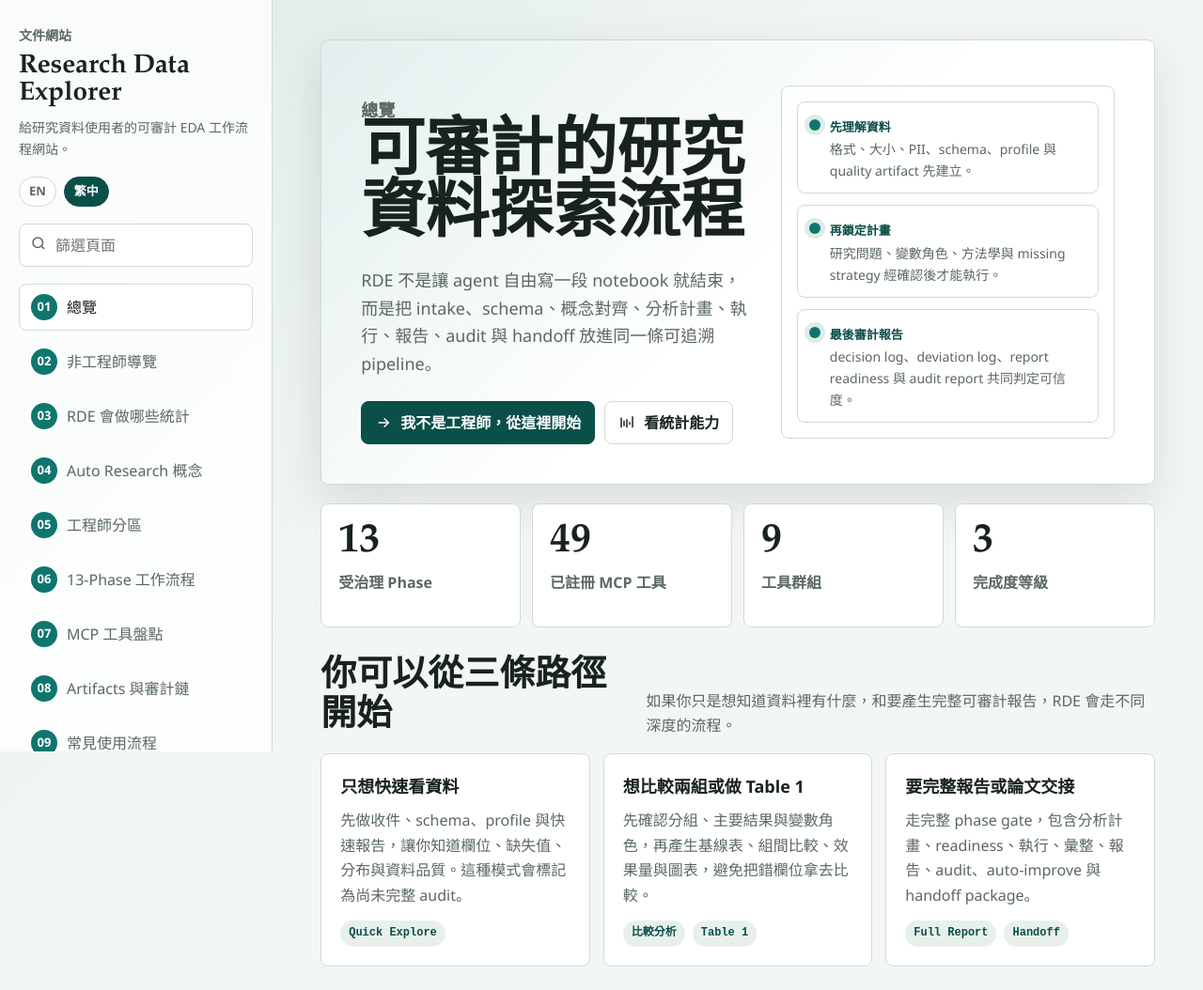
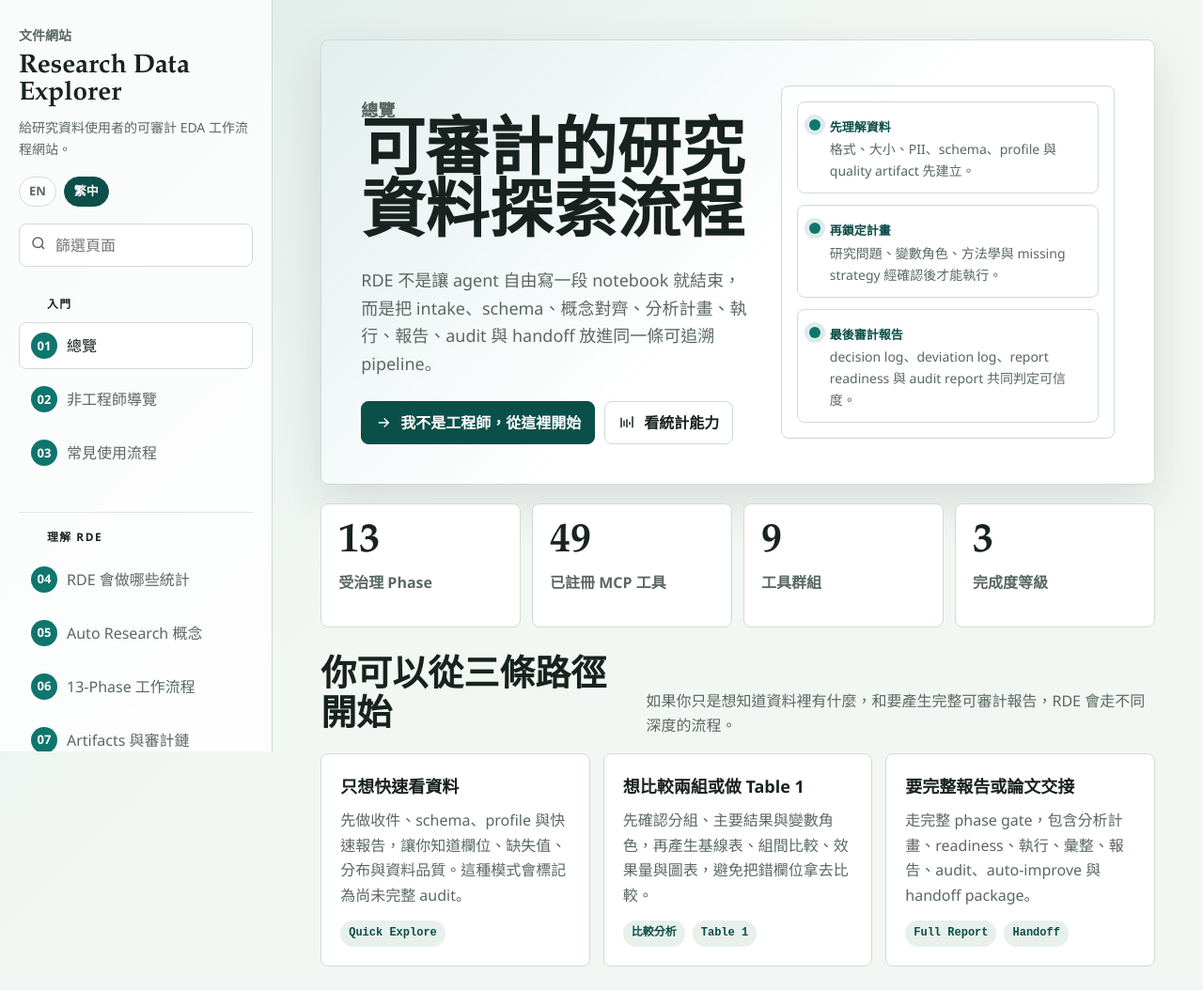
Before and after one commit to u9401066/research-data-explorer, a plain HTML site: page docs/index.html in a window 1280 px wide. Shown: the top 1054 px of the page at 94% size. Drawn offline with Linux system fonts and the light colour scheme.

Commit message:
Group documentation sidebar navigation

```diff
--- a/docs/index.html
+++ b/docs/index.html
@@ -746,6 +746,41 @@
       }
     }
 
+    .nav-group {
+      display: grid;
+      gap: 7px;
+      margin: 12px 0 18px;
+    }
+
+    .nav-group + .nav-group {
+      border-top: 1px solid rgba(36, 74, 71, .12);
+      padding-top: 16px;
+    }
+
+    .nav-group-title {
+      display: flex;
+      align-items: center;
+      gap: 8px;
+      color: var(--accent-2);
+      font-size: .74rem;
+      font-weight: 950;
+      letter-spacing: .13em;
+      text-transform: uppercase;
+      margin: 0 0 3px 4px;
+    }
+
+    .nav-group-title::before {
+      content: "";
+      width: 18px;
+      height: 2px;
+      border-radius: 999px;
+      background: linear-gradient(90deg, var(--accent), var(--accent-2));
+    }
+
+    .nav-group a {
+      margin: 0;
+    }
+
     .flow-gallery {
       display: grid;
       grid-template-columns: repeat(auto-fit, minmax(320px, 1fr));
@@ -2408,31 +2443,66 @@ python3 -m rde</pre>
       ["audit_tools.py", 5, "run_audit, auto_improve, export_final_report, export_handoff, verify_audit_trail"]
     ];
 
-    const navData = {
+    const navSections = {
       zh: [
+        {
+          title: "入門",
+          items: [
             ["overview", "總覽", "總覽 產品定位 overview rde eda"],
             ["plain-guide", "非工程師導覽", "非工程師 使用者 白話 說明 資料分析 報告"],
+            ["flows", "常見使用流程", "快速探索 完整報告 規劃 組間比較 table one auto research 進階模型 handoff dashboard log"]
+          ]
+        },
+        {
+          title: "理解 RDE",
+          items: [
             ["statistics", "RDE 會做哪些統計", "統計 方法 table one t test mann whitney anova kruskal chi square fisher regression roc survival propensity"],
             ["autoresearch", "Auto Research 概念", "auto research autoresearch branch 探索 分支 假設 自動研究"],
+            ["workflow", "13-Phase 工作流程", "流程 phase workflow 13"],
+            ["artifacts", "Artifacts 與審計鏈", "artifact audit decision deviation log"]
+          ]
+        },
+        {
+          title: "工程與部署",
+          items: [
+            ["tools", "MCP 工具盤點", "工具 mcp tools phase"],
             ["engineer", "工程師分區", "工程師 架構 設計 程式碼 校準 真實 code manifest verified DDD harness"],
-        ["workflow", "13-Phase 工作流程", "流程 phase workflow 13"],
-        ["tools", "MCP 工具盤點", "工具 mcp tools phase"],
-        ["artifacts", "Artifacts 與審計鏈", "artifact audit decision deviation log"],
-        ["flows", "常見使用流程", "快速探索 完整報告 規劃 組間比較 table one auto research 進階模型 handoff dashboard log"],
             ["setup", "VSIX / Codex 啟動", "vsix codex copilot docker automl setup"]
+          ]
+        }
       ],
       en: [
+        {
+          title: "Start Here",
+          items: [
             ["overview", "Overview", "overview positioning rde eda"],
             ["plain-guide", "Plain-Language Guide", "non engineer user plain language data analysis report"],
+            ["flows", "Common Flows", "quick explore full report planning table one comparison auto research advanced model handoff dashboard log"]
+          ]
+        },
+        {
+          title: "Understand RDE",
+          items: [
             ["statistics", "Statistics In RDE", "statistics table one t test mann whitney anova kruskal chi square fisher regression roc survival propensity"],
             ["autoresearch", "Auto Research", "auto research autoresearch branch hypothesis controlled exploration"],
+            ["workflow", "13-Phase Workflow", "workflow phase 13 audit"],
+            ["artifacts", "Artifacts & Audit", "artifact audit decision deviation log"]
+          ]
+        },
+        {
+          title: "Engineering & Setup",
+          items: [
+            ["tools", "MCP Tools", "mcp tools phase"],
             ["engineer", "Engineer Section", "engineer architecture design code verified manifest implementation DDD harness"],
-        ["workflow", "13-Phase Workflow", "workflow phase 13 audit"],
-        ["tools", "MCP Tools", "mcp tools phase"],
-        ["artifacts", "Artifacts & Audit", "artifact audit decision deviation log"],
-        ["flows", "Common Flows", "quick explore full report planning table one comparison auto research advanced model handoff dashboard log"],
             ["setup", "VSIX / Codex Setup", "vsix codex copilot docker automl setup"]
           ]
+        }
+      ]
+    };
+
+    const navData = {
+      zh: navSections.zh.flatMap((section) => section.items),
+      en: navSections.en.flatMap((section) => section.items)
     };
 
     function routeLang(route) {
@@ -2445,13 +2515,20 @@ python3 -m rde</pre>
 
     function renderNav(lang, activeRoute) {
       const nav = document.getElementById("nav");
-      nav.innerHTML = navData[lang].map(([base, label, keywords], index) => {
+      let itemIndex = 0;
+      nav.innerHTML = navSections[lang].map((section) => `
+        <div class="nav-group" data-nav-group="${section.title}">
+          <div class="nav-group-title">${section.title}</div>
+          ${section.items.map(([base, label, keywords]) => {
+            itemIndex += 1;
             const route = `${base}-${lang}`;
-        const number = String(index + 1).padStart(2, "0");
+            const number = String(itemIndex).padStart(2, "0");
             return `<a href="#/${route}" data-route="${route}" data-keywords="${keywords}">
               <span class="mark">${number}</span><span>${label}</span>
             </a>`;
-      }).join("");
+          }).join("")}
+        </div>
+      `).join("");
       document.querySelectorAll("[data-route]").forEach((item) => {
         item.classList.toggle("active", item.dataset.route === activeRoute);
       });
```
Lines whose indentation alone changed are shown as unchanged.
